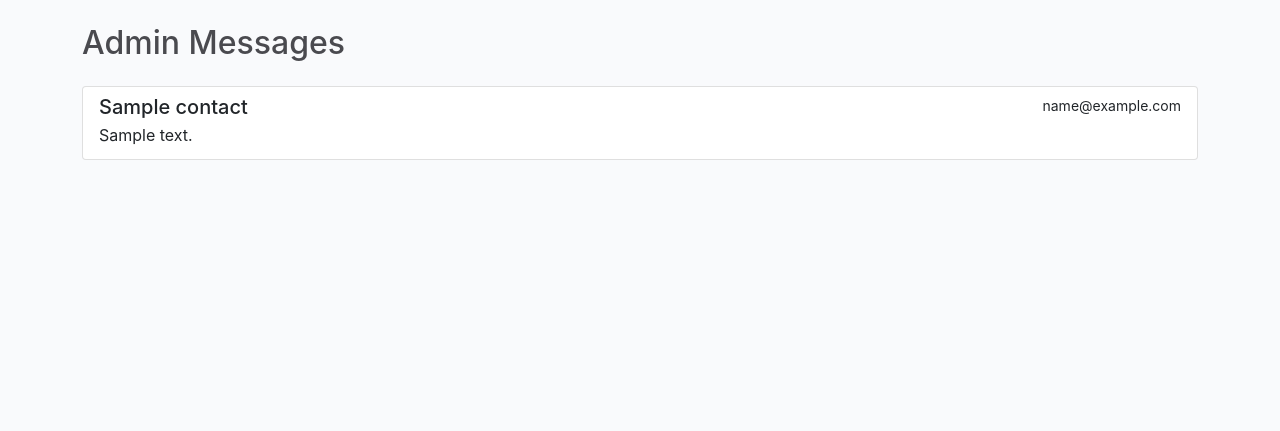
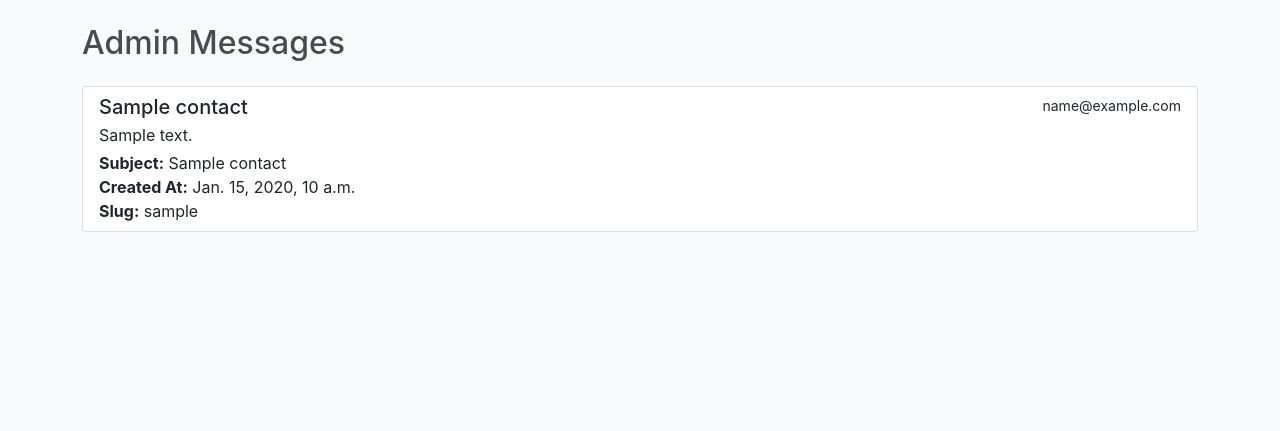
Before and after one commit to ThePyth0nKid/pp4-myblog, a Django app: page /admin_dashboard/ in a window 1280 px wide. Shown: the part 60-491 px from the top of the page. Run offline with Django 4.2, Linux system fonts and the light colour scheme; a user stored in the database is signed in; tables that the repository leaves empty hold one stand-in row (values such as "Sample post"); parts of the project's set-up code (start-up, migrations or seed data) failed here and were passed over; some libraries are stand-ins or nearby versions.

Commit message:
Updated admin messages template to display additional fields

```diff
--- a/admin_dashboard/templates/admin_dashboard/admin_dashboard.html
+++ b/admin_dashboard/templates/admin_dashboard/admin_dashboard.html
@@ -2,7 +2,7 @@
 
 {% block content %}
 <div class="container mt-4 mb-5">
-    <!-- Hier wurde mb-5 hinzugefügt für Abstand zum Footer -->
+    <!-- Added mb-5 for spacing from the footer -->
     <h2 class="mb-4">Admin Messages</h2>
     {% if contacts %}
     <div class="list-group">
@@ -13,6 +13,15 @@
                 <small>{{ contact.email }}</small>
             </div>
             <p class="mb-1">{{ contact.message }}</p>
+
+            <!-- Display 'subject' field -->
+            <p class="mb-0"><strong>Subject:</strong> {{ contact.subject }}</p>
+
+            <!-- Display 'created_at' field -->
+            <p class="mb-0"><strong>Created At:</strong> {{ contact.created_at }}</p>
+
+            <!-- Display 'slug' field -->
+            <p class="mb-0"><strong>Slug:</strong> {{ contact.slug }}</p>
         </div>
         {% endfor %}
     </div>
```
